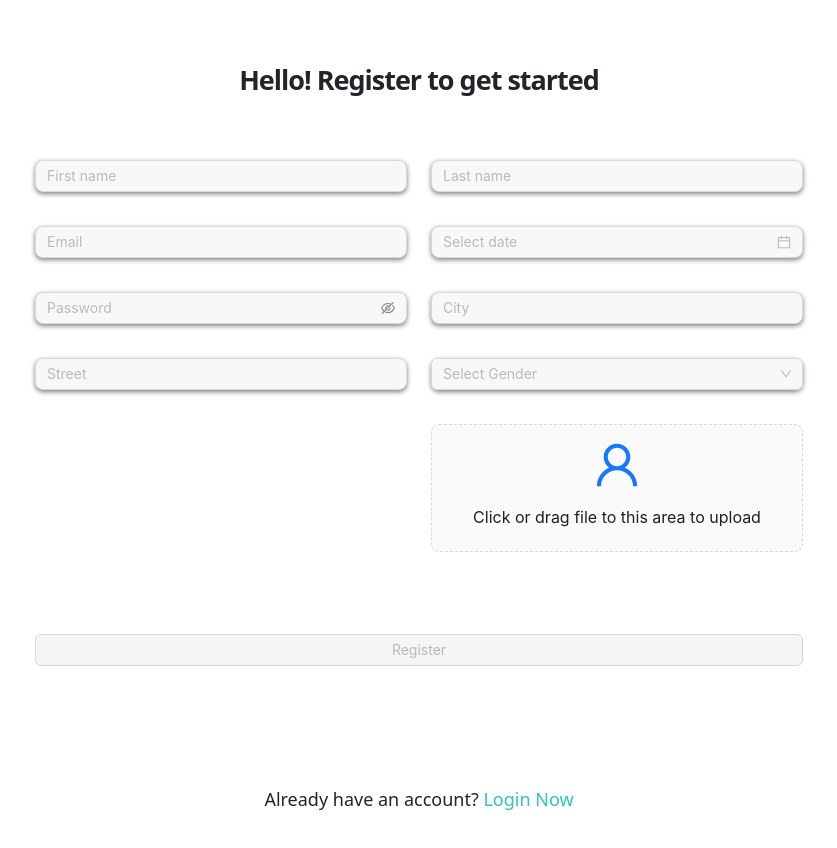
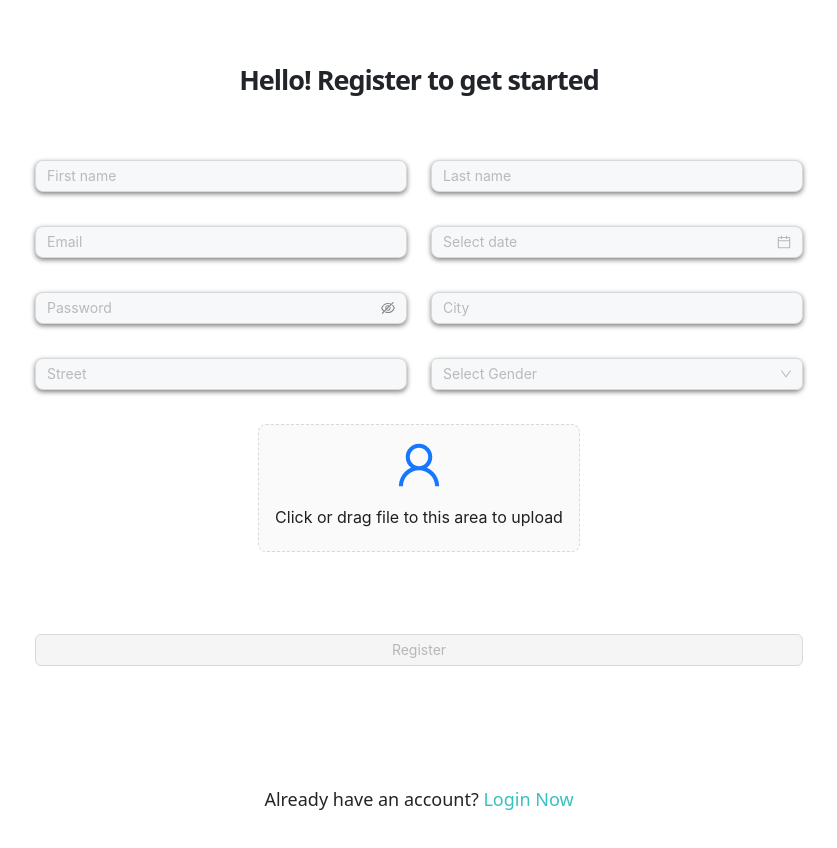
Before and after one commit to orshohat1/ShapeUp-UI, a React (Vite) app: page /user/register in a window 1280 px wide. Shown: the top 848 px of the page, without its empty margins (221-1058 px from the left). Built offline with nearby package versions, Linux system fonts and the light colour scheme.

Commit message:
clean code

```diff
--- a/src/Pages/User/Register/RegisterUser.less
+++ b/src/Pages/User/Register/RegisterUser.less
@@ -21,4 +21,25 @@
     .ant-select-selector {
       background-color: #f7f8f9 !important;
     }
+
+    .ant-upload-drag {
+      display: flex;
+      align-items: center;
+      justify-content: center;
+      margin: 10px auto;
+    }
   }
+
+  .upload-container {
+    display: flex;
+    justify-content: center;
+    align-items: center;
+
+    .ant-upload-drag {
+      display: flex;
+      flex-direction: column;
+      justify-content: center;
+      align-items: center;
+      text-align: center;
+    }
+  }
--- a/src/Pages/User/Register/RegisterUser.tsx
+++ b/src/Pages/User/Register/RegisterUser.tsx
@@ -214,9 +214,9 @@ const RegisterUser: React.FC = () => {
             </Col>
           </Row>
           <Row gutter={24}>
-            <Col span={12}></Col>
-            <Col span={12}>
+            <Col span={24}>
               <Form.Item valuePropName="avatar">
+              <div className="upload-container">
                 <Upload.Dragger
                   accept="image/*"
                   listType="picture"
@@ -231,6 +231,7 @@ const RegisterUser: React.FC = () => {
                     Click or drag file to this area to upload
                   </p>
                 </Upload.Dragger>
+              </div>
               </Form.Item>
             </Col>
           </Row>
```
